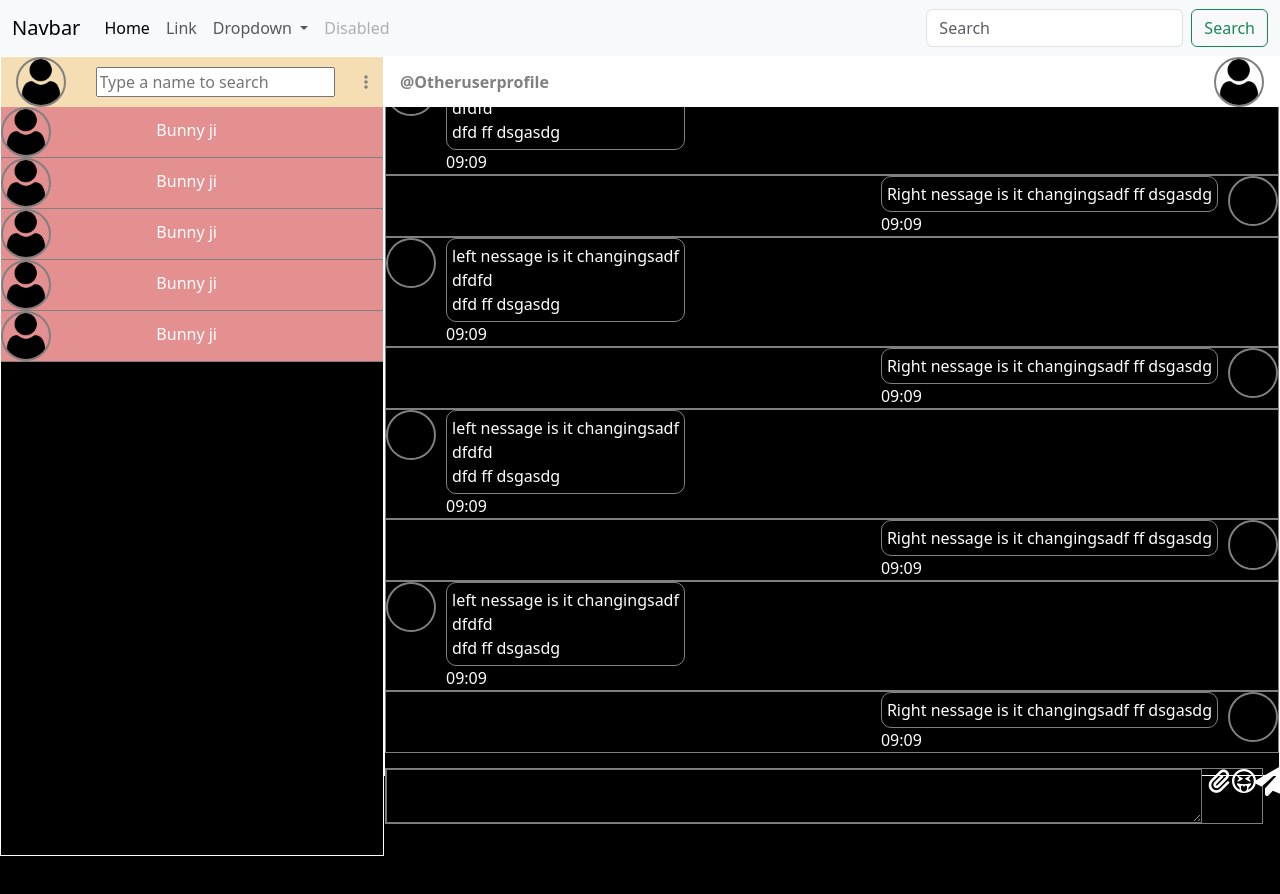
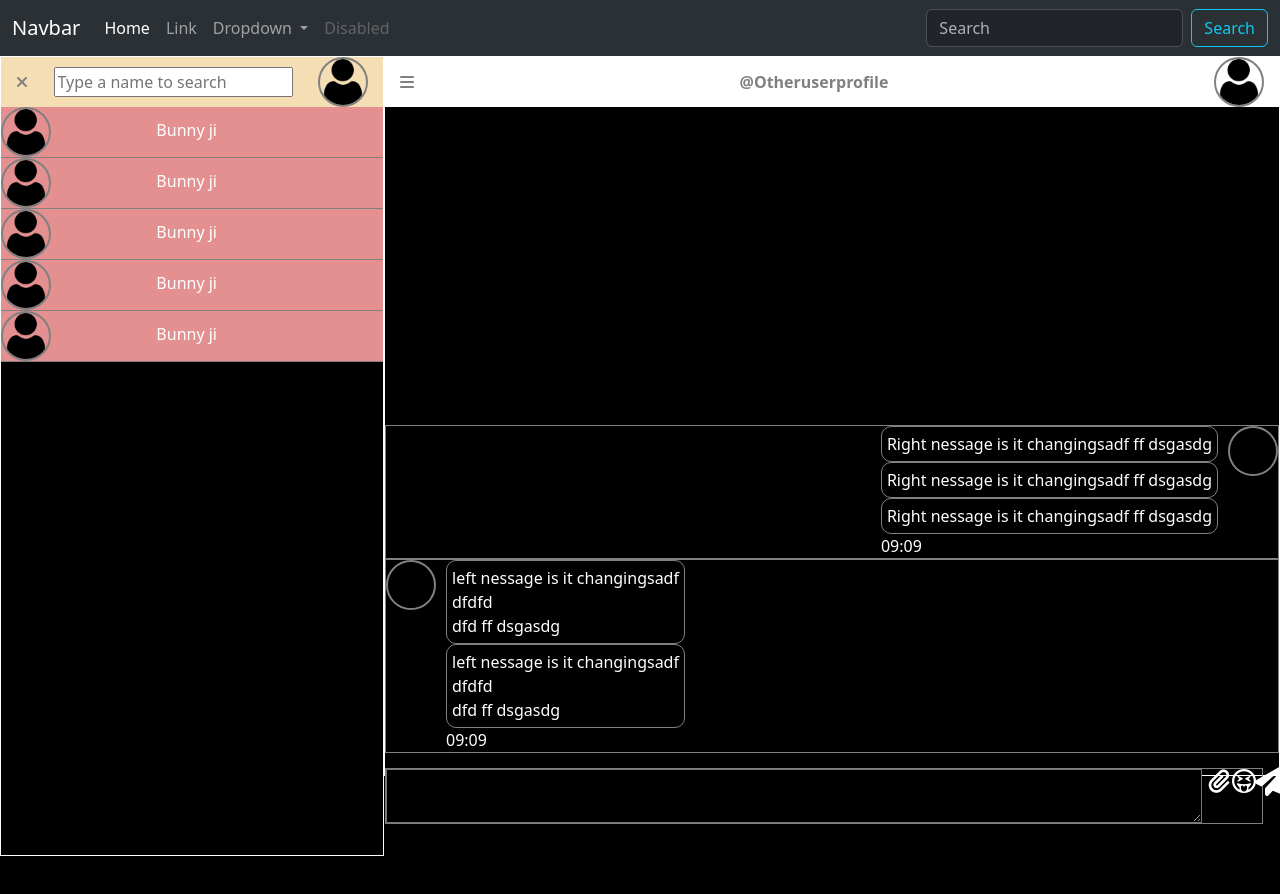
Before and after one commit to Akarsh711/ChatFrontend, a plain HTML site: page index.html in a window 1280 px wide. Drawn offline with nearby package versions, Linux system fonts and the light colour scheme.

Commit message:
Update index.html

```diff
--- a/index.html
+++ b/index.html
@@ -15,11 +15,10 @@
 </head>
 
 <body>
-  <nav class="navbar navbar-expand-lg bg-body-tertiary">
+  <nav class="navbar navbar-expand-lg bg-body-tertiary bg-dark" data-bs-theme="dark">
     <div class="container-fluid">
       <a class="navbar-brand" href="#">Navbar</a>
-      <button class="navbar-toggler" type="button" data-bs-toggle="collapse" data-bs-target="#navbarSupportedContent"
-        aria-controls="navbarSupportedContent" aria-expanded="false" aria-label="Toggle navigation">
+      <button class="navbar-toggler" type="button" data-bs-toggle="collapse" data-bs-target="#navbarSupportedContent" aria-controls="navbarSupportedContent" aria-expanded="false" aria-label="Toggle navigation">
         <span class="navbar-toggler-icon"></span>
       </button>
       <div class="collapse navbar-collapse" id="navbarSupportedContent">
@@ -37,9 +36,7 @@
             <ul class="dropdown-menu">
               <li><a class="dropdown-item" href="#">Action</a></li>
               <li><a class="dropdown-item" href="#">Another action</a></li>
-              <li>
-                <hr class="dropdown-divider">
-              </li>
+              <li><hr class="dropdown-divider"></li>
               <li><a class="dropdown-item" href="#">Something else here</a></li>
             </ul>
           </li>
@@ -49,7 +46,7 @@
         </ul>
         <form class="d-flex" role="search">
           <input class="form-control me-2" type="search" placeholder="Search" aria-label="Search">
-          <button class="btn btn-outline-success" type="submit">Search</button>
+          <button class="btn btn-outline-info" type="submit">Search</button>
         </form>
       </div>
     </div>
@@ -57,16 +54,21 @@
   <div class="sub-container">
     <div class="sidebar">
       <div class="user-heading">
-        <div class="picture">
-          <img src="user.png" style="color: white;" alt="" srcset="">
+        <!-- <i class="fa-solid fa-bars"></i> -->
+        <div class="small-screen">
+          <i class="fa-solid fa-xmark"  onclick="hidebar()"></i>
+
         </div>
-        <div class="serach-bar">
+        <div class="search-bar">
           <form>
             <input placeholder="Type a name to search"></input>
           </form>
 
         </div>
-        <i class="fa-solid fa-ellipsis-vertical"></i>
+        <!-- <i class="fa-solid fa-ellipsis-vertical"></i> -->
+        <div class="picture">
+          <img src="user.png" style="color: white;" alt="" srcset="">
+        </div>
       </div>
 
       <div class="contacts">
@@ -116,6 +118,9 @@
     </div>
     <div class="main-area">
       <div class="main-heading">
+        <div class="small-screen" onclick="showbar()">
+          <i class="fa-solid fa-bars"></i>
+        </div>
 
         <div class="user">
           @Otheruserprofile
@@ -129,12 +134,38 @@
       <div class="chats-area">
         <div class="chat-items">
 
+
+
+
+          <div class="chat-item right">
+            <div class="flex">
+              <div class="content-box-right ">
+                <div class="message">
+                  Right nessage is it changingsadf ff    dsgasdg
+                </div>
+                <div class="message">
+                  Right nessage is it changingsadf ff    dsgasdg
+                </div>
+                <div class="message">
+                  Right nessage is it changingsadf ff    dsgasdg
+                </div>
+                <div class="timestamp">09:09</div>
+              </div>
+              <div class="picture">
+                <img class="chat-img" src="user.png" style="color: white;" alt="" srcset="">
+              </div>
+            </div>
+          </div>
+
           <div class="chat-item left">
             <div class="flex">
               <div class="picture">
-                <img src="user.png" style="color: white;" alt="" srcset="">
+                <img class="chat-img" src="user.png" style="color: white;" alt="" srcset="">
               </div>
               <div class="content-box">
+                <div class="message">
+                  left nessage is it changingsadf <br>dfdfd<br>dfd   ff    dsgasdg
+                </div>
                 <div class="message">
                   left nessage is it changingsadf <br>dfdfd<br>dfd   ff    dsgasdg
                 </div>
@@ -143,165 +174,6 @@
             </div>
           </div>
 
-          <div class="chat-item right">
-            <div class="flex">
-              <div class="content-box">
-                <div class="message">
-                  Right nessage is it changingsadf ff    dsgasdg
-                </div>
-                <div class="timestamp">09:09</div>
-              </div>
-              <div class="picture">
-                <img src="user.png" style="color: white;" alt="" srcset="">
-              </div>
-            </div>
-          </div>
-
-
-          <div class="chat-item left">
-            <div class="flex">
-              <div class="picture">
-                <img src="user.png" style="color: white;" alt="" srcset="">
-              </div>
-              <div class="content-box">
-                <div class="message">
-                  left nessage is it changingsadf <br>dfdfd<br>dfd   ff    dsgasdg
-                </div>
-                <div class="timestamp">09:09</div>
-              </div>
-            </div>
-          </div>
-
-          <div class="chat-item right">
-            <div class="flex">
-              <div class="content-box">
-                <div class="message">
-                  Right nessage is it changingsadf ff    dsgasdg
-                </div>
-                <div class="timestamp">09:09</div>
-              </div>
-              <div class="picture">
-                <img src="user.png" style="color: white;" alt="" srcset="">
-              </div>
-            </div>
-          </div>
-
-
-
-
-
-          <div class="chat-item left">
-            <div class="flex">
-              <div class="picture">
-                <img src="user.png" style="color: white;" alt="" srcset="">
-              </div>
-              <div class="content-box">
-                <div class="message">
-                  left nessage is it changingsadf <br>dfdfd<br>dfd   ff    dsgasdg
-                </div>
-                <div class="timestamp">09:09</div>
-              </div>
-            </div>
-          </div>
-
-          <div class="chat-item right">
-            <div class="flex">
-              <div class="content-box">
-                <div class="message">
-                  Right nessage is it changingsadf ff    dsgasdg
-                </div>
-                <div class="timestamp">09:09</div>
-              </div>
-              <div class="picture">
-                <img src="user.png" style="color: white;" alt="" srcset="">
-              </div>
-            </div>
-          </div>
-
-
-          <div class="chat-item left">
-            <div class="flex">
-              <div class="picture">
-                <img src="user.png" style="color: white;" alt="" srcset="">
-              </div>
-              <div class="content-box">
-                <div class="message">
-                  left nessage is it changingsadf <br>dfdfd<br>dfd   ff    dsgasdg
-                </div>
-                <div class="timestamp">09:09</div>
-              </div>
-            </div>
-          </div>
-
-          <div class="chat-item right">
-            <div class="flex">
-              <div class="content-box">
-                <div class="message">
-                  Right nessage is it changingsadf ff    dsgasdg
-                </div>
-                <div class="timestamp">09:09</div>
-              </div>
-              <div class="picture">
-                <img src="user.png" style="color: white;" alt="" srcset="">
-              </div>
-            </div>
-          </div>
-          <div class="chat-item left">
-            <div class="flex">
-              <div class="picture">
-                <img src="user.png" style="color: white;" alt="" srcset="">
-              </div>
-              <div class="content-box">
-                <div class="message">
-                  left nessage is it changingsadf <br>dfdfd<br>dfd   ff    dsgasdg
-                </div>
-                <div class="timestamp">09:09</div>
-              </div>
-            </div>
-          </div>
-
-          <div class="chat-item right">
-            <div class="flex">
-              <div class="content-box">
-                <div class="message">
-                  Right nessage is it changingsadf ff    dsgasdg
-                </div>
-                <div class="timestamp">09:09</div>
-              </div>
-              <div class="picture">
-                <img src="user.png" style="color: white;" alt="" srcset="">
-              </div>
-            </div>
-          </div>
-
-
-          <div class="chat-item left">
-            <div class="flex">
-              <div class="picture">
-                <img src="user.png" style="color: white;" alt="" srcset="">
-              </div>
-              <div class="content-box">
-                <div class="message">
-                  left nessage is it changingsadf <br>dfdfd<br>dfd   ff    dsgasdg
-                </div>
-                <div class="timestamp">09:09</div>
-              </div>
-            </div>
-          </div>
-
-          <div class="chat-item right">
-            <div class="flex">
-              <div class="content-box">
-                <div class="message">
-                  Right nessage is it changingsadf ff    dsgasdg
-                </div>
-                <div class="timestamp">09:09</div>
-              </div>
-              <div class="picture">
-                <img src="user.png" style="color: white;" alt="" srcset="">
-              </div>
-            </div>
-          </div>
           <!-- <div class="chat-item">
             <div class="right-message">
               <div class="flex">
@@ -336,6 +208,8 @@
             </div>
           </div> -->
         </div>
+
+
       </div>
 
 
@@ -361,6 +235,30 @@
     </div>
   </div>
 
+  <script>
+
+    // window.onload(()=>{
+    //   obj = document.getElementsByClassName("sidebar")[0].style.display;
+    // })
+    function showbar(){
+
+      // if(obj == "none" || obj == ""){
+      //   document.getElementsByClassName("sidebar")[0].style.display = "block";
+      // }
+      // else{
+      //   document.getElementsByClassName("sidebar")[0].style.display = "none";
+      // }
+      // document.getElementsByClassName("sidebar")[0].addEventListener("fullscreenchange", ()=>{
+      //   conosle.log("changing");
+      // });
+      document.getElementsByClassName("sidebar")[0].style.display = "block";
+
+    }
+    function hidebar(){
+      document.getElementsByClassName("sidebar")[0].style.display = "none";
+    }
+
+  </script>
 </body>
 
 </html>
```
